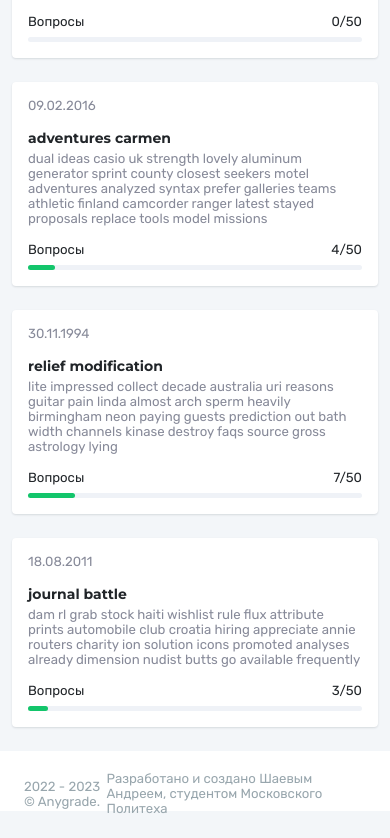
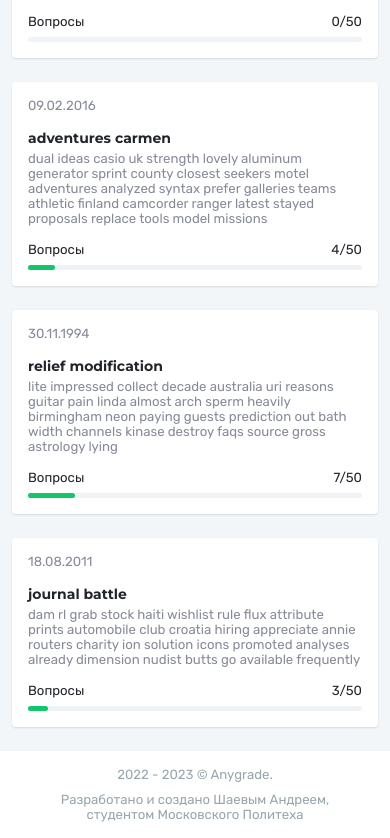
Before and after one commit to nknwns/anygrade-frontend, a Nuxt app: page / in a window 390 px wide. Shown: the part 2543-3381 px from the top of the page. Before the commit the page ends 3359 px from the top, so only its background shows below. Built offline with nearby package versions, Linux system fonts and the light colour scheme.

Commit message:
Fix responsive problems

```diff
--- a/assets/scss/base/_base.scss
+++ b/assets/scss/base/_base.scss
@@ -19,6 +19,8 @@ ul {
 }
 
 main {
+	min-height: calc(100vh - 390px);
+
 	@media screen and (min-width: 756px) {
 		min-height: calc(100vh - 60px);
     	padding: 140px 0 30px;
--- a/assets/scss/layouts/_footer.scss
+++ b/assets/scss/layouts/_footer.scss
@@ -1,8 +1,12 @@
 .footer {
-    height: 60px;
     background-color: #fff;
     color: #98a6ad;
-    padding: 20px 12px;
+    padding: 1rem 2rem;
+
+    @media screen and (min-width: 756px) {
+        padding: 20px 12px;
+        height: 60px;
+    }
 
 	@media print {
 		display: none;
@@ -12,5 +16,14 @@
         display: flex;
         align-items: center;
         justify-content: space-between;
+        flex-direction: column;
+        text-align: center;
+        gap: 10px;
+
+        @media screen and (min-width: 756px) {
+            flex-direction: row;
+            text-align: start;
+            gap: 0;
+        }
     }
 }
```
